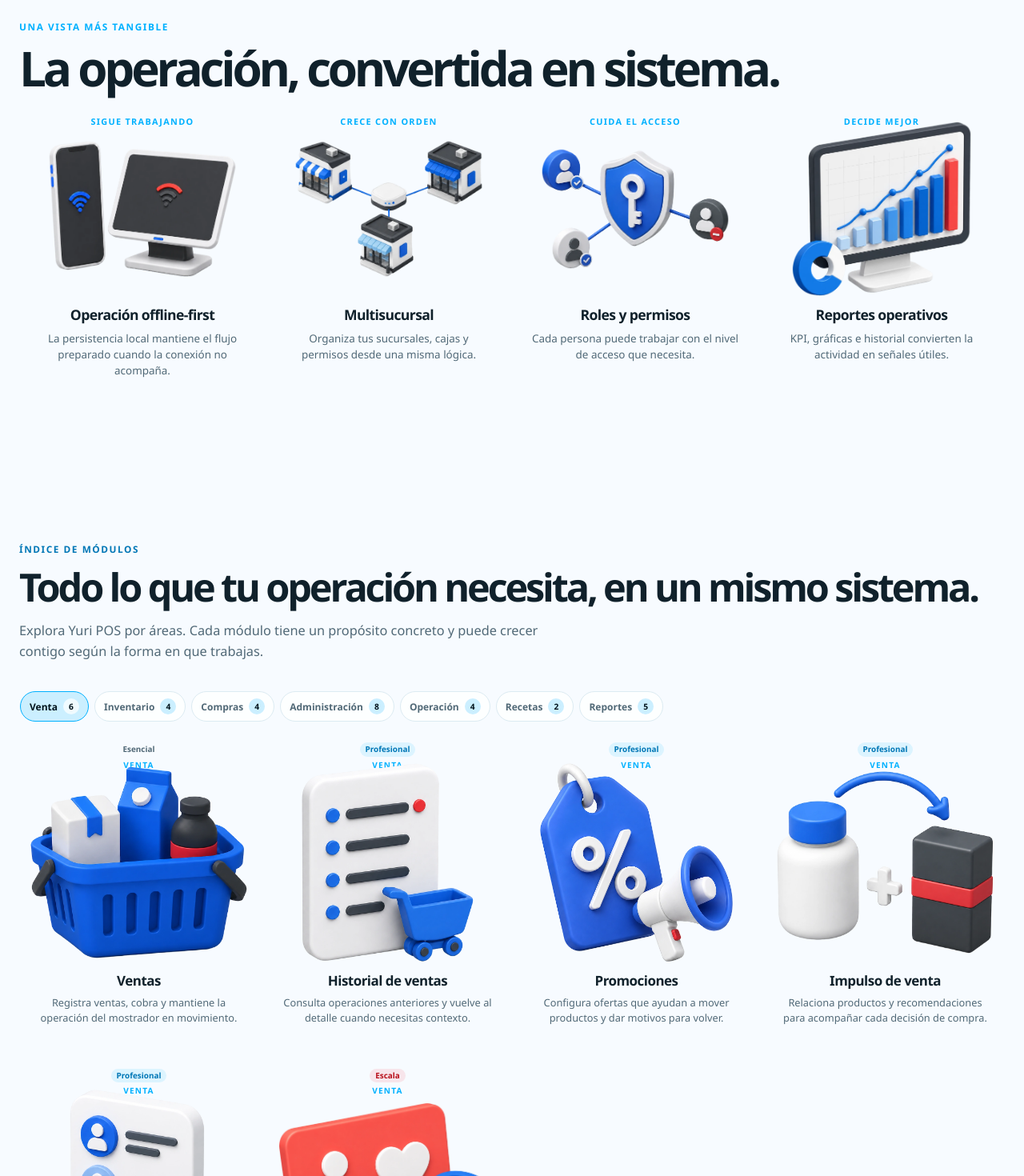
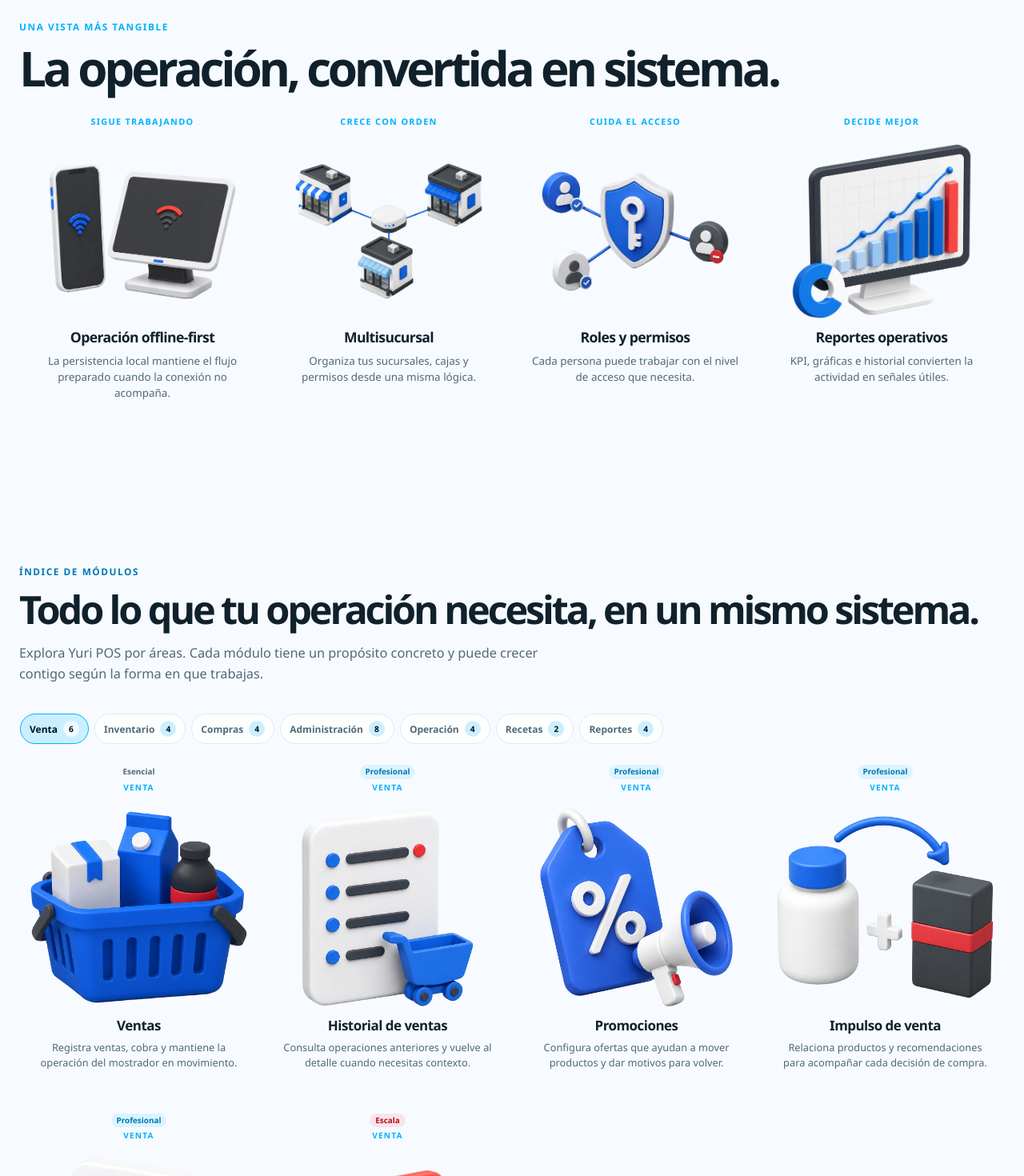
Before and after one commit to My3009appdevelper/yuriposweb, a Next.js app: page / in a window 1280 px wide. Shown: the part 960-2430 px from the top of the page at 80% size. Built offline with nearby package versions, Linux system fonts and the light colour scheme.

Commit message:
style: refine module and benefit spacing

```diff
--- a/app/globals.css
+++ b/app/globals.css
@@ -895,7 +895,7 @@ button {
 }
 
 .capability-3d-bleed .capability-3d-art {
-  margin-top: -22px;
+  margin-top: 6px;
 }
 
 .capability-3d-card h3,
@@ -1233,7 +1233,7 @@ button {
 
 .module-visual-art {
   position: relative;
-  margin-top: -22px;
+  margin-top: 6px;
   min-height: 230px;
   aspect-ratio: 1 / 0.92;
   overflow: hidden;
--- a/lib/yuri-content.ts
+++ b/lib/yuri-content.ts
@@ -353,15 +353,6 @@ export const yuriModules: readonly YuriModule[] = [
     icon: "chart-no-axes-combined",
     visualAsset: "/assets/modulos-webp/kpis.webp",
   },
-  {
-    id: "reportes-historial",
-    category: "Reportes",
-    name: "Historial y reportes",
-    summary: "Vuelve a los datos de tu operación para entender qué está pasando.",
-    audiences: ["general", "farmacias", "abarrotes"],
-    plan: "Profesional",
-    icon: "file-bar-chart",
-  },
 ];
 
 export type AudienceStory = {
```
Also changed, not shown: scripts/verify-module-index.mjs (+11 -3 lines).
